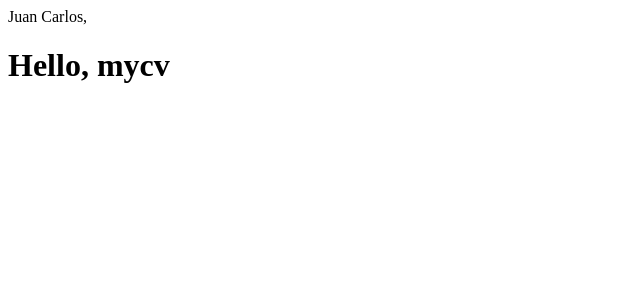
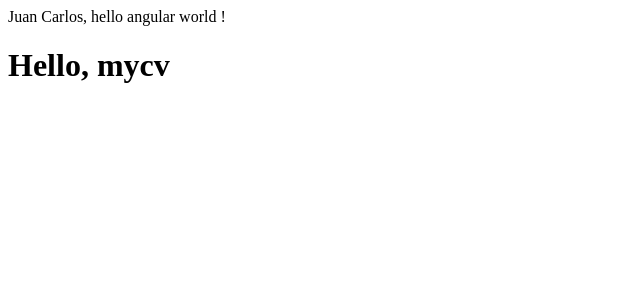
Before and after one commit to JuanHF24/Juan.github.io, an Angular app: page / in a window 1280 px wide. Shown: the top 300 px of the page, without its empty margins (0-640 px from the left). Built offline with nearby package versions, Linux system fonts and the light colour scheme.

Commit message:
update title

```diff
--- a/src/app/app.component.html
+++ b/src/app/app.component.html
@@ -1,2 +1,2 @@
-Juan Carlos,
+Juan Carlos, hello angular world !
 <h1>Hello, mycv</h1>
```
Also changed, not shown: 3 other files (tests, documents, lock files or other folders).
